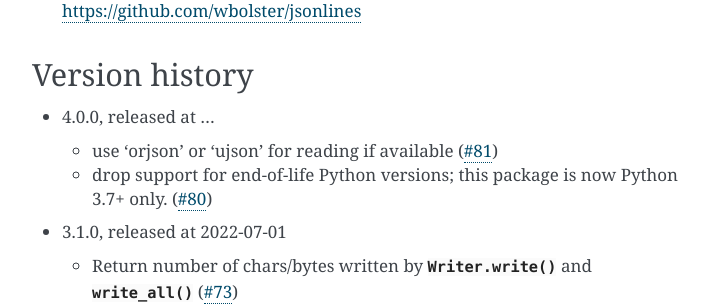
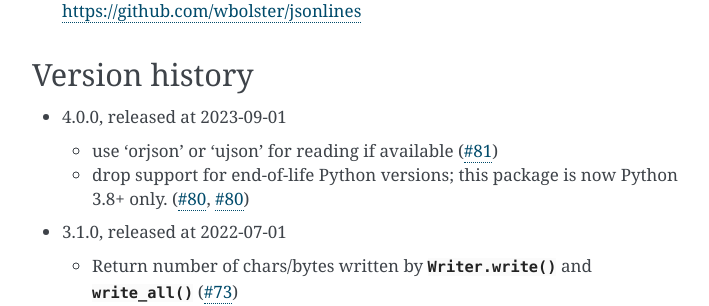
Before and after one commit to wbolster/jsonlines, a Sphinx documentation site: the page built from doc/index.rst, in a window 1280 px wide and 900 px high, scrolled down 3559 px, cut to the strip 29-900 px from the top of the window. Shown: the part 126-432 px from the top of the strip, without its empty margins (388-1097 px from the left). Built offline with Sphinx 7.4.7, drawn with Linux system fonts in a browser that asks for light colours.

Commit message:
update changelog (#90)

```diff
--- a/doc/index.rst
+++ b/doc/index.rst
@@ -189,14 +189,15 @@ The source code and issue tracker for this package can be found on GitHub:
 Version history
 ===============
 
-* 4.0.0, released at ...
+* 4.0.0, released at 2023-09-01
 
   * use ‘orjson’ or ‘ujson’ for reading if available
     (`#81 <https://github.com/wbolster/jsonlines/pull/81>`_)
 
   * drop support for end-of-life Python versions; this package is now
-    Python 3.7+ only.
-    (`#80 <https://github.com/wbolster/jsonlines/pull/80>`_)
+    Python 3.8+ only.
+    (`#80 <https://github.com/wbolster/jsonlines/pull/80>`_,
+    `#80 <https://github.com/wbolster/jsonlines/pull/85>`_)
 
 * 3.1.0, released at 2022-07-01
 
```
